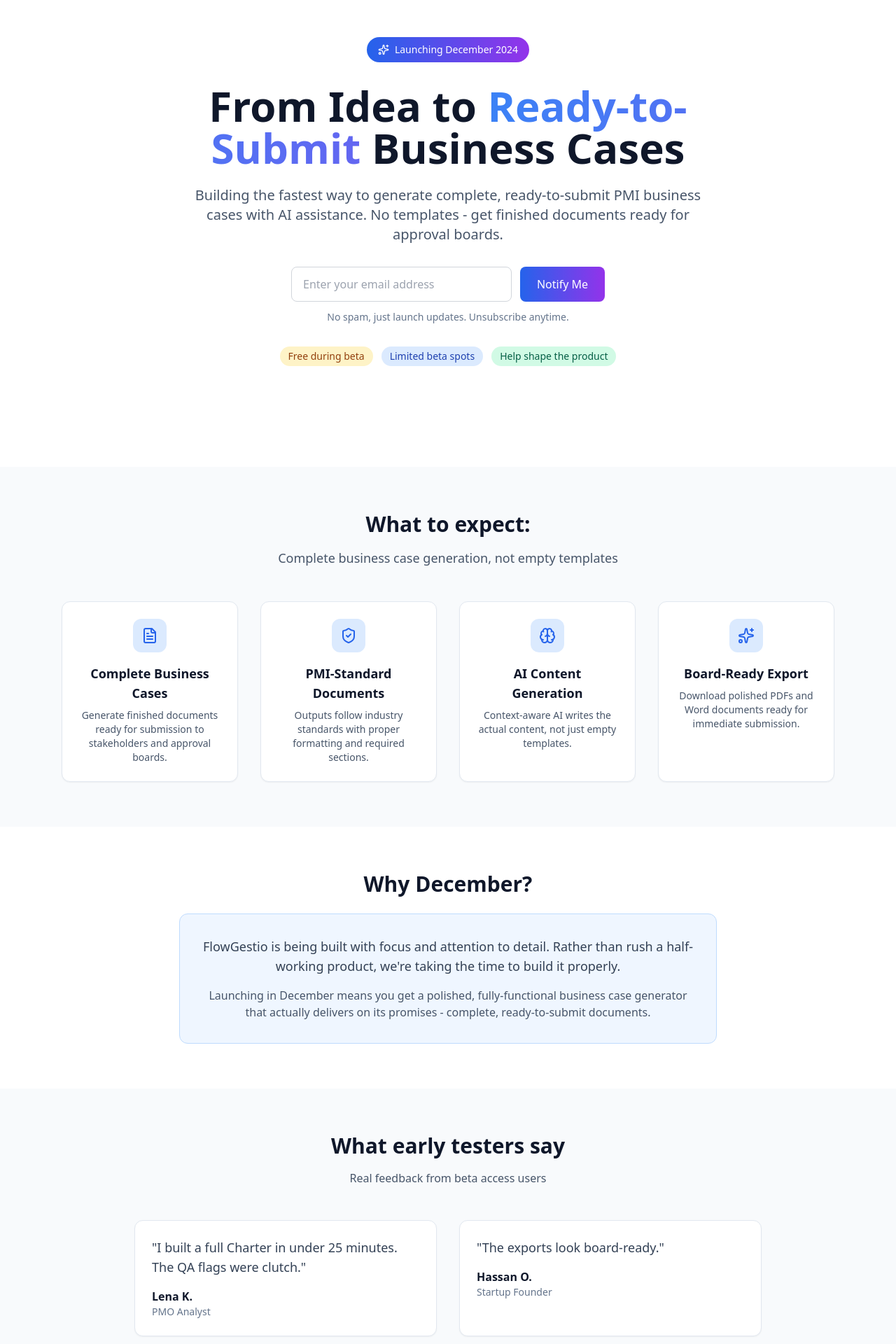
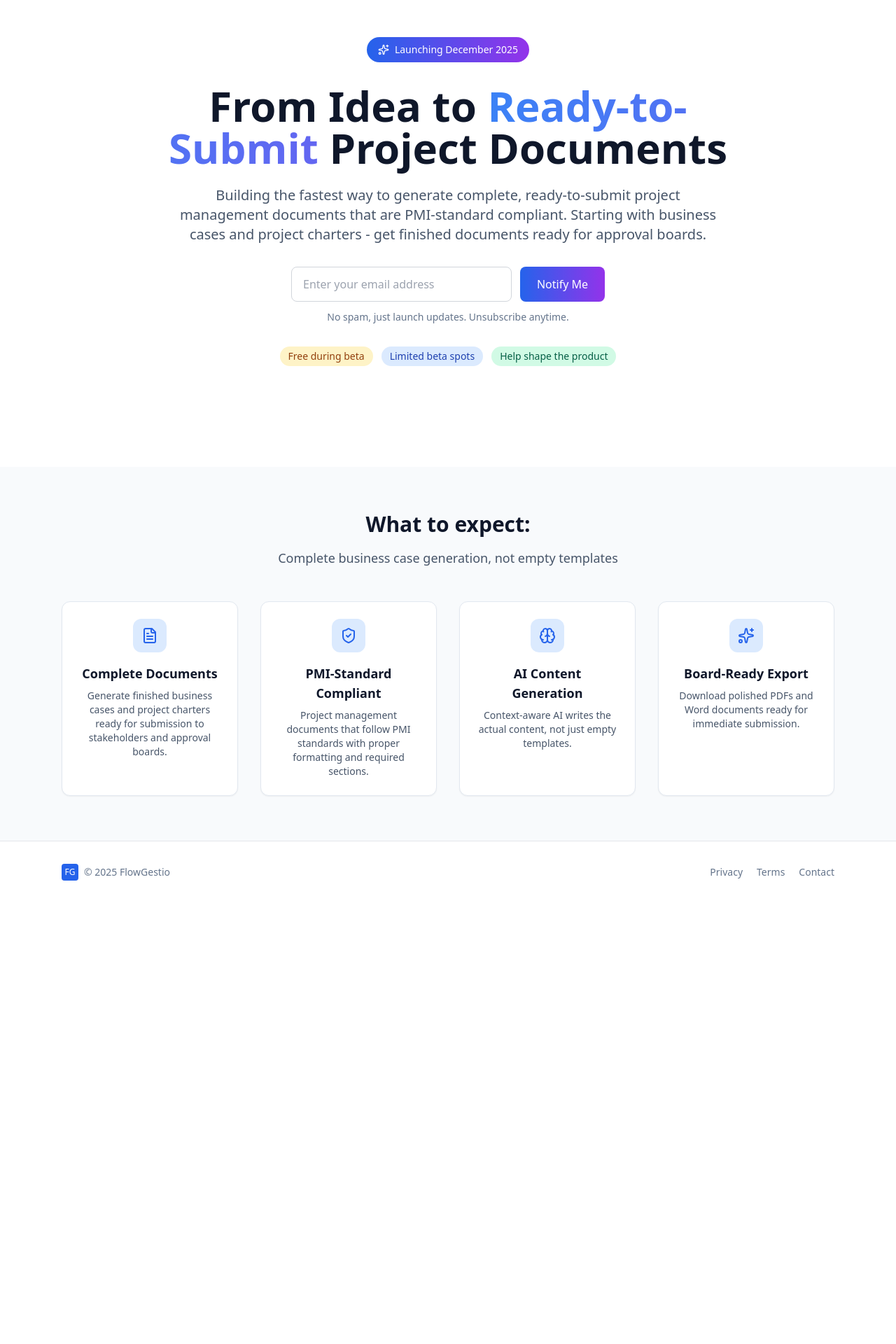
Before and after one commit to olliek-st/flowgestio-frontend, a React (Vite) app: page / in a window 1280 px wide. Shown: the part 100-2020 px from the top of the page at 70% size. After the commit the page ends 1390 px from the top, so only its background shows below. Built offline with nearby package versions, Linux system fonts and the light colour scheme; no server answers.

Commit message:
Updated coming-soon page

```diff
--- a/src/pages/Landing.jsx
+++ b/src/pages/Landing.jsx
@@ -84,7 +84,7 @@ export default function Landing() {
             {/* Coming Soon Badge */}
             <div className="inline-flex items-center gap-2 px-4 py-2 bg-gradient-to-r from-blue-600 to-purple-600 text-white rounded-full text-sm font-medium mb-8">
               <Sparkles className="w-4 h-4" />
-              Launching December 2024
+              Launching December 2025
             </div>
 
             <h1 className="text-4xl sm:text-6xl font-extrabold leading-tight mb-6">
@@ -92,12 +92,12 @@ export default function Landing() {
               <span className="bg-gradient-to-r from-[#3B82F6] to-[#6366F1] bg-clip-text text-transparent">
                 Ready-to-Submit
               </span>{" "}
-              Business Cases
+              Project Documents
             </h1>
 
             <p className="text-xl text-slate-600 mb-8 max-w-3xl mx-auto">
-              Building the fastest way to generate complete, ready-to-submit PMI business cases with AI assistance.
-              No templates - get finished documents ready for approval boards.
+              Building the fastest way to generate complete, ready-to-submit project management documents that are PMI-standard compliant.
+              Starting with business cases and project charters - get finished documents ready for approval boards.
             </p>
 
             {/* Email Signup */}
@@ -163,13 +163,13 @@ export default function Landing() {
           <div className="grid gap-8 sm:grid-cols-2 lg:grid-cols-4">
             <Feature
               icon={<FileText />}
-              title="Complete Business Cases"
-              text="Generate finished documents ready for submission to stakeholders and approval boards."
+              title="Complete Documents"
+              text="Generate finished business cases and project charters ready for submission to stakeholders and approval boards."
             />
             <Feature
               icon={<ShieldCheck />}
-              title="PMI-Standard Documents"
-              text="Outputs follow industry standards with proper formatting and required sections."
+              title="PMI-Standard Compliant"
+              text="Project management documents that follow PMI standards with proper formatting and required sections."
             />
             <Feature
               icon={<Brain />}
@@ -180,48 +180,6 @@ export default function Landing() {
               icon={<Sparkles />}
               title="Board-Ready Export"
               text="Download polished PDFs and Word documents ready for immediate submission."
-            />
-          </div>
-        </Container>
-      </section>
-
-      {/* Why the Wait */}
-      <section className="py-16">
-        <Container>
-          <div className="max-w-3xl mx-auto text-center">
-            <h2 className="text-3xl font-bold mb-6">Why December?</h2>
-            <div className="bg-blue-50 border border-blue-200 rounded-xl p-8">
-              <p className="text-lg text-slate-700 mb-4">
-                FlowGestio is being built with focus and attention to detail. Rather than rush a half-working product,
-                we're taking the time to build it properly.
-              </p>
-              <p className="text-slate-600">
-                Launching in December means you get a polished, fully-functional business case generator
-                that actually delivers on its promises - complete, ready-to-submit documents.
-              </p>
-            </div>
-          </div>
-        </Container>
-      </section>
-
-      {/* Early Feedback Preview */}
-      <section className="py-16 bg-slate-50">
-        <Container>
-          <div className="text-center mb-12">
-            <h2 className="text-3xl font-bold mb-4">What early testers say</h2>
-            <p className="text-slate-600">Real feedback from beta access users</p>
-          </div>
-
-          <div className="grid gap-8 md:grid-cols-2 max-w-4xl mx-auto">
-            <Testimonial
-              quote="I built a full Charter in under 25 minutes. The QA flags were clutch."
-              author="Lena K."
-              role="PMO Analyst"
-            />
-            <Testimonial
-              quote="The exports look board-ready."
-              author="Hassan O."
-              role="Startup Founder"
             />
           </div>
         </Container>
```
